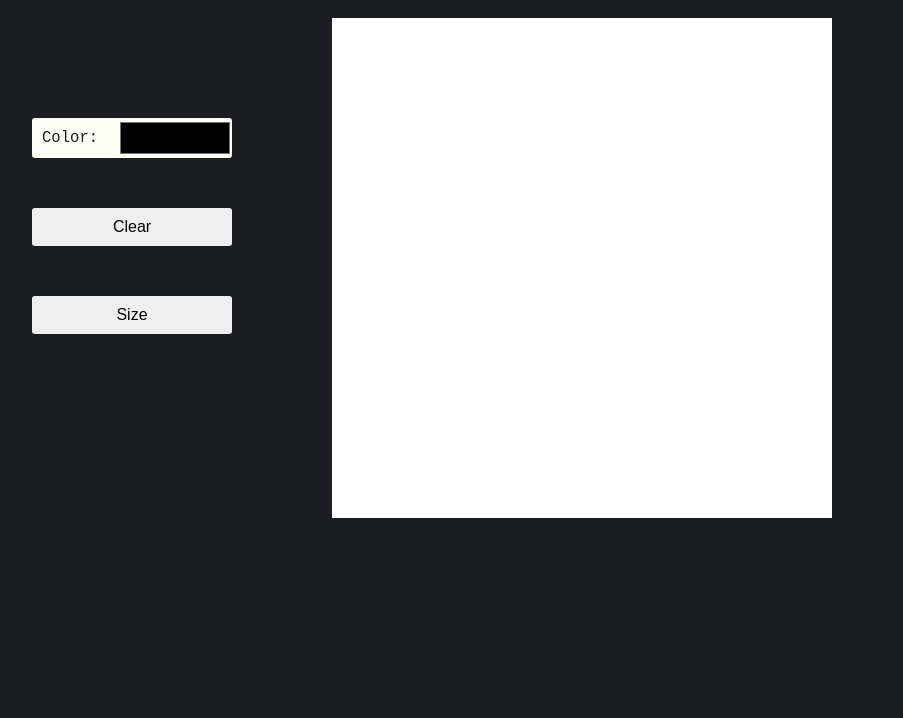
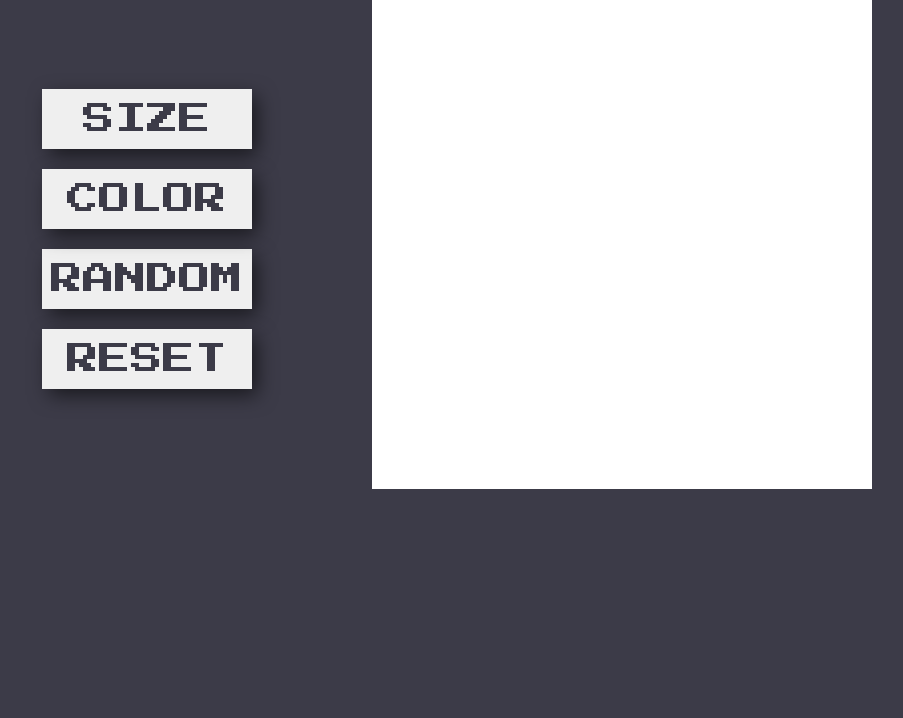
Before and after one commit to Leonelrcollins/etch-a-sketch, a plain HTML site: page index.html in a window 1280 px wide. Shown: the part 82-800 px from the top of the page, without its empty margins (58-961 px from the left). Drawn offline with Linux system fonts and the light colour scheme.

Commit message:
Random button, reset button

```diff
--- a/index.html
+++ b/index.html
@@ -1,24 +1,24 @@
 <!DOCTYPE html>
 <html lang="en">
 <head>
-	<meta charset="utf-8" />
-	<meta name="viewport" content="width=device-width, initial-scale=1.0" />
-	<link rel="stylesheet" href="styles.css" />
-	<link href="https://fonts.googleapis.com/css2?family=Press+Start+2P&display=swap" rel="stylesheet">
-	<title>Etch A Sketch</title>
+	<meta charset="UTF-8">
+	<meta name="viewport" content="width=device-width, initial-scale=1.0">
+	<link rel="stylesheet" href="styles.css">
+	<title>Etch-A-Sketch</title>
 </head>
 <body>
-	<header><h1>ETCH A SKETCH	</h1></header>
-	<main class="main">
+	<header><h1 class="title">Etch-A-Sketch</h1></header>
+	<main>
 		<div class="settings">
-			<div class="color-picker-wrapper">
-				<label for="color-picker" class="color-label">Color:</label>
-				<input type="color" id="color-picker">
+			<button id="size-button" class="btn">SIZE</button>
+			<div class="color-picker-container">
+				<input type="color" id="color-picker" value="#000000">
+				<button id="color-button" class="btn">COLOR</button>
 			</div>
-			<button id="clear-button">Clear</button>
-			<button id="size-button">Size</button>
+			<button id="random-button" class="btn">RANDOM</button>
+			<button id="reset-button" class="btn">RESET</button>
 		</div>
-		<div id="grid-container" class="grid"></div>
+		<div id="container"></div>
 	</main>
 	<script src="script.js"></script>
 </body>
--- a/script.js
+++ b/script.js
@@ -1,37 +1,82 @@
-const container = document.querySelector("#grid-container");
-const resetButton = document.querySelector("#reset-button");
-const colorPicker = document.querySelector("#color-picker");
-const eraserButton = document.querySelector("#eraser-button");
+const gridContainer = document.querySelector('#container');
+const sizeButton = document.querySelector('#size-button');
+const colorPicker = document.querySelector('#color-picker');
+const randomButton = document.querySelector('#random-button');
+const resetButton = document.querySelector('#reset-button');
 
 let isDrawing = false;
 let currentColor = colorPicker.value;
+let isRandomColor = false;
 
-document.addEventListener("mousedown", () => isDrawing = true);
-document.addEventListener("mouseup", () => isDrawing = false);
+document.addEventListener('mousedown', () => isDrawing = true);
+document.addEventListener('mouseup', () => isDrawing = false);
 
-colorPicker.addEventListener("input", () => {
-    currentColor = colorPicker.value;
-});
+const getRandomColor = () => {
+    const letters = "0123456789ABCDEF";
+    let color = "#";
+    for (let i = 0; i < 6; i++) {
+        color += letters[Math.floor(Math.random() * 16)];
+    }
+    return color;
+};
 
 const createGrid = (size) => {
-    container.innerHTML = "";
-    container.style.display = "grid";
-    container.style.gridTemplateColumns = `repeat(${size}, 1fr)`;
-    container.style.gridTemplateRows = `repeat(${size}, 1fr)`;
+    gridContainer.innerHTML = "";
+    gridContainer.style.display = "flex";
+    gridContainer.style.flexWrap = "wrap";
+    gridContainer.style.width = "500px";
+    gridContainer.style.height = "500px";
+
+    const cellSize = 500 / size;
 
     for (let i = 0; i < size * size; i++) {
         const cell = document.createElement("div");
         cell.classList.add("grid-cell");
+        cell.style.width = `${cellSize}px`;
+        cell.style.height = `${cellSize}px`;
+        cell.style.boxSizing = "border-box";
         cell.style.backgroundColor = "white";
 
         cell.addEventListener("mouseenter", () => {
             if (isDrawing) {
-                cell.style.backgroundColor = currentColor;
+                cell.style.backgroundColor = isRandomColor ? getRandomColor() : currentColor;
             }
         });
 
-        container.appendChild(cell);
+        gridContainer.appendChild(cell);
     }
 };
 
 createGrid(16);
+
+colorPicker.addEventListener("input", (e) => {
+    currentColor = e.target.value;
+    isRandomColor = false;
+    randomButton.style.backgroundColor = "";
+});
+
+randomButton.addEventListener("click", () => {
+    isRandomColor = !isRandomColor;
+    randomButton.style.backgroundColor = isRandomColor ? "var(--brand-color)" : "";
+});
+
+sizeButton.addEventListener('click', () => {
+    let newSize = prompt("Enter new grid size between 1 and 100:");
+    newSize = parseInt(newSize);
+
+    if (isNaN(newSize) || newSize < 1 || newSize > 100) {
+        alert("Please enter a valid number between 1 and 100");
+        return;
+    }
+
+    createGrid(newSize);
+});
+
+resetButton.addEventListener("click", () => {
+    document.querySelectorAll(".grid-cell").forEach(cell => {
+        cell.style.backgroundColor = "white";
+    });
+
+    isRandomColor = false;
+    randomButton.style.backgroundColor = "";
+});
--- a/styles.css
+++ b/styles.css
@@ -1,104 +1,74 @@
- :root {
-	--brand-color: #5863f8;
-	--dark-color: #1c1d21;
-	--light-color: #fffffa;
- }
+@import url('https://fonts.googleapis.com/css2?family=Press+Start+2P&display=swap');
 
- @import url('https://fonts.googleapis.com/css2?family=Press+Start+2P&display=swap');
+:root {
+	--dark-color: #3C3B48;
+	--light-color: #F9FAF9;
+	--brand-color: #9b9be7;
+}
 
- * {
-	box-sizing: border-box;
+body {
 	padding: 0;
 	margin: 0;
- }
-
- body {
-	 background-color: var(--dark-color);
-	 color: var(--light-color);
-	 font-family: 'Press Start 2P', cursive;
- }
-
-/* HEADER */
-header {
-	display: flex;
-	align-items: center;
-	justify-content: center;
-	height: 100px;
+	background-color: var(--dark-color);
+	color: var(--light-color);
+	font-family: 'Times New Roman', Times, serif;
+	font-size: 1em;
 }
 
-h1 {
-	color: var(--light-color);
-}
-
-/* MAIN */
-
-.main {
+main {
 	display: flex;
 	align-items: center;
 	justify-content: flex-start;
-	gap: 100px;
-	max-width: 1100px;
-	margin: 0 auto;
+	gap: 20px
+}
+
+header {
+	height: 50px;
+}
+
+.title {
+	text-align: center;
+	font-family: 'Press Start 2P';
 }
 
 .settings {
+	width: 410px;
 	display: flex;
 	flex-direction: column;
 	align-items: center;
 	justify-content: flex-start;
-	height: 400px;
-	width: 200px;
-	gap: 50px;
+	gap: 20px;
 }
 
-button {
-	width: 100%;
+.btn {
+	height: 60px;
+	width: 210px;
+	font-size: 2em;
+	font-family: 'Press Start 2P';
 	border: none;
-	border-radius: 3px;
-	padding: 10px 20px;
-	font-size: 1em;
+	color: var(--dark-color);
+	box-shadow: 6px 7px 20px -1px rgba(0,0,0,0.59);
+	-webkit-box-shadow: 6px 7px 20px -1px rgba(0,0,0,0.59);
+	-moz-box-shadow: 6px 7px 20px -1px rgba(0,0,0,0.59);
 }
 
-label {
-	font-family: monospace;
-	font-size: 1.2em;
-	padding: 10px;
+.btn:hover {
+	background-color: var(--brand-color);
+	transition: 0.2s ease-in-out;
+	transform: scale(1.1);
 }
 
-.color-picker-wrapper {
+.color-picker-container {
+    position: relative;
     display: flex;
     align-items: center;
-	justify-content: center;
-    gap: 10px;
-	background-color: var(--light-color);
-	color: var(--dark-color);
-	border: none;
-	border-radius: 3px;
-	width: 100%;
+    justify-content: center;
 }
 
 #color-picker {
+    position: absolute;
     width: 100%;
-    height: 40px;
-    border: none;
-    background: none;
+    height: 100%;
+    opacity: 0; /* Lo hace invisible */
     cursor: pointer;
-    padding: 0;
 }
-
-#grid-container {
-    width: 500px;
-    height: 500px;
-    display: grid;
-    border: 2px solid var(--light-color);
-	margin-bottom: 100px;
-}
-
-.grid-cell {
-    background-color: var(--light-color);
-}
-
-.color-picker {
-	border: 1px solid black;
-	border-radius: 50%;
-}
```
Also changed, not shown: 1 other file.
